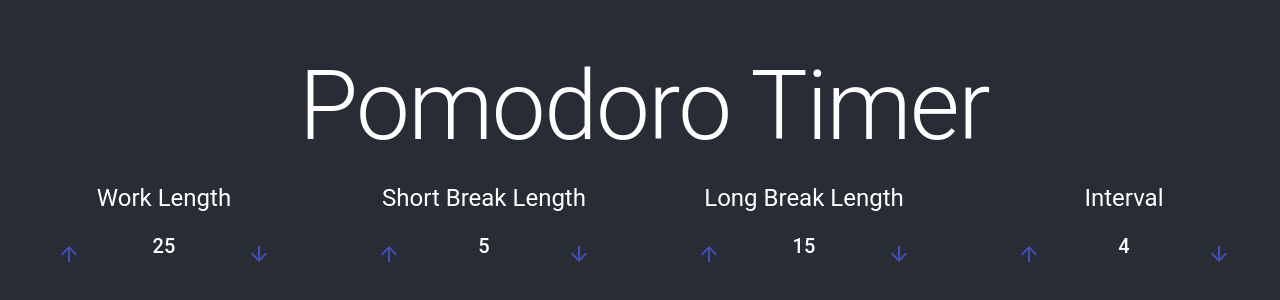
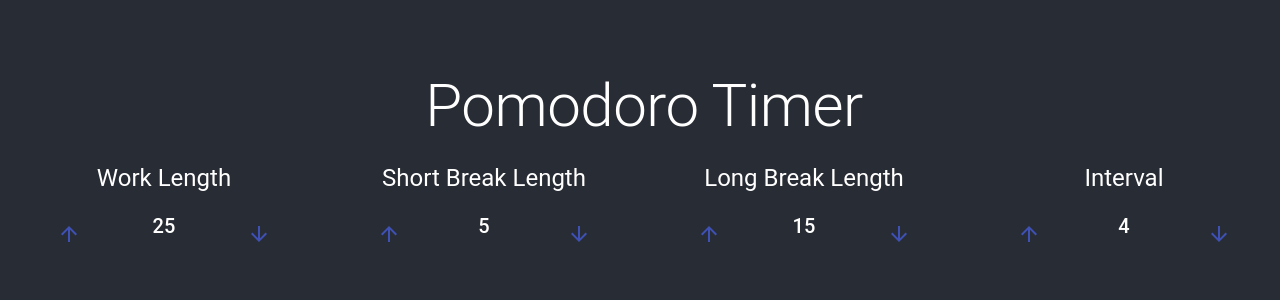
Before and after one commit to samhwang/pomodoro-timer, a React (Create React App) app: page / in a window 1280 px wide. Shown: the part 234-534 px from the top of the page. Built offline with nearby package versions, Linux system fonts and the light colour scheme.

Commit message:
Move all buttons into an array

```diff
--- a/src/common/App.tsx
+++ b/src/common/App.tsx
@@ -4,27 +4,26 @@ import { useStyles } from '../hooks';
 
 function App() {
   const classes = useStyles();
+  const grids = [
+    { label: 'Work Length', initialValue: 25 },
+    { label: 'Short Break Length', initialValue: 5 },
+    { label: 'Long Break Length', initialValue: 15 },
+    { label: 'Interval', initialValue: 4 },
+  ];
 
   return (
     <>
       <CssBaseline />
       <Grid container spacing={1} className={classes.root}>
-        <Typography variant="h1" paragraph>
+        <Typography variant="h2" paragraph>
           Pomodoro Timer
         </Typography>
         <Grid container item xs={12} spacing={2}>
-          <Grid item xs={3}>
-            <ButtonWithCounter label="Work Length" initialValue={25} />
-          </Grid>
-          <Grid item xs={3}>
-            <ButtonWithCounter label="Short Break Length" initialValue={5} />
-          </Grid>
-          <Grid item xs={3}>
-            <ButtonWithCounter label="Long Break Length" initialValue={15} />
-          </Grid>
-          <Grid item xs={3}>
-            <ButtonWithCounter label="Interval" initialValue={4} />
-          </Grid>
+          {grids.map(({ label, initialValue }) => (
+            <Grid item xs={3} key={label}>
+              <ButtonWithCounter label={label} initialValue={initialValue} />
+            </Grid>
+          ))}
         </Grid>
       </Grid>
     </>
```
